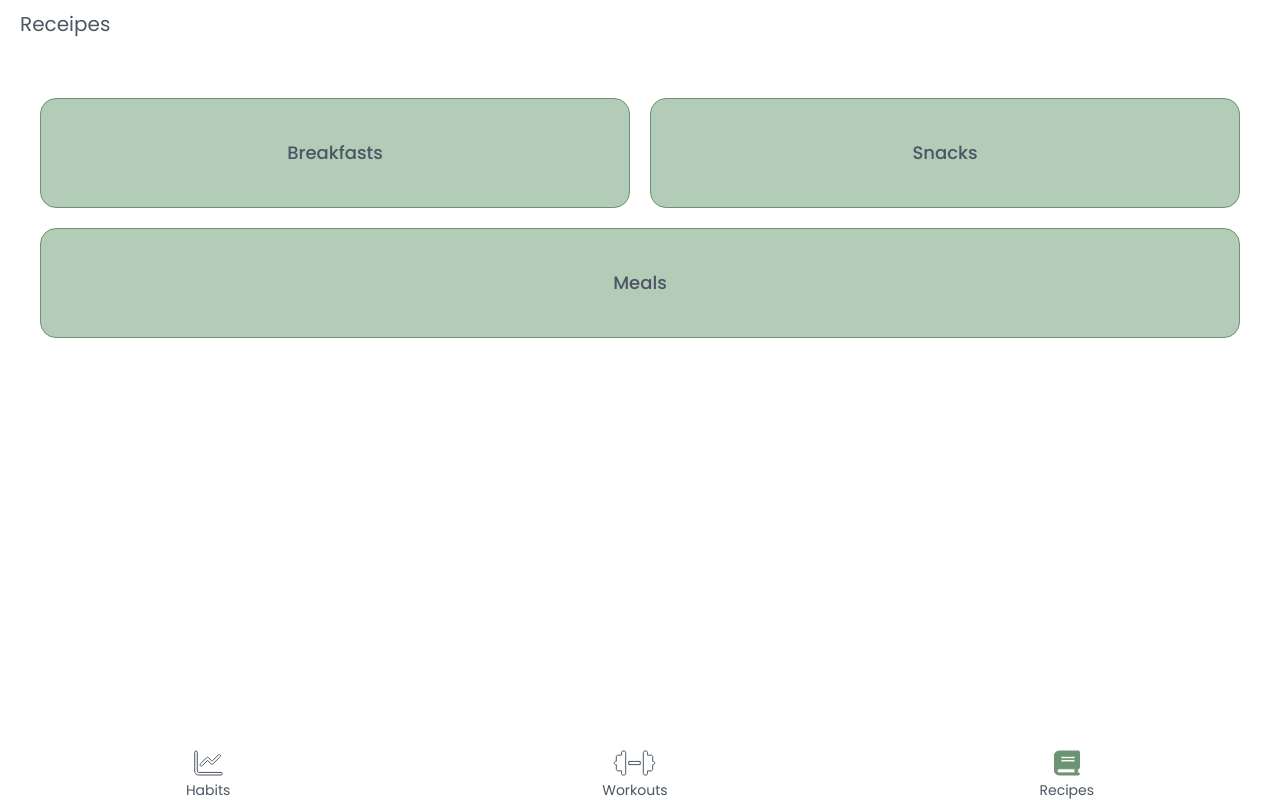
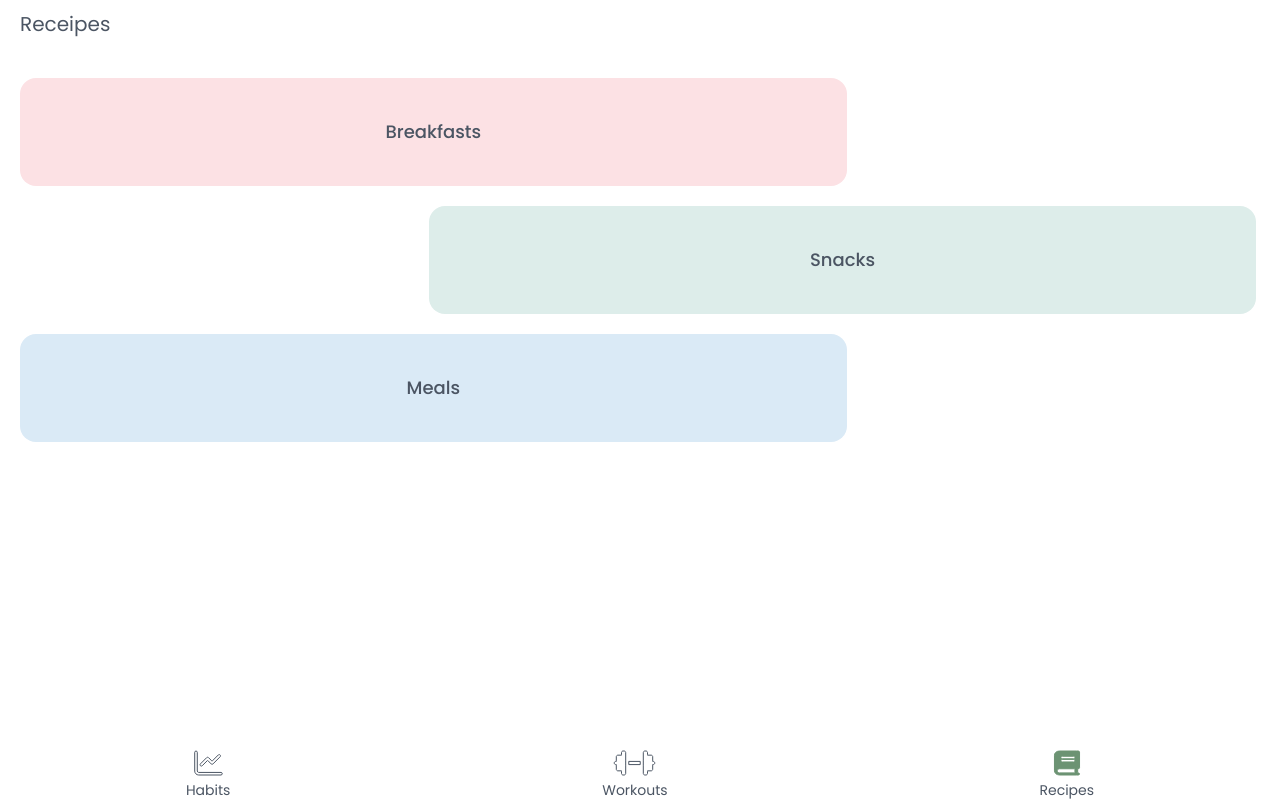
Before and after one commit to Amir-R1384/75-hard, a React (Vite) app: page /app/recipes in a window 1280 px wide. Built offline with nearby package versions, Linux system fonts and the light colour scheme; no server answers.

Commit message:
Minor UI fixes + DB bug fix

```diff
--- a/src/components/Footer.tsx
+++ b/src/components/Footer.tsx
@@ -2,7 +2,7 @@ import { Link, useLocation } from 'react-router-dom'
 
 export default function Footer() {
 	return (
-		<div className="flex fixed backdrop-blur-lg pt-3 bottom-0 justify-around items-center inset-bottom text-dark text-sm w-full">
+		<div className="flex fixed backdrop-blur-lg pt-3 bottom-0 justify-around items-center inset-bottom text-dark text-sm w-full z-50">
 			<FooterLink name="Habits" icon="chart" />
 			<FooterLink name="Workouts" icon="dumbbell" />
 			<FooterLink name="Recipes" icon="book" />
--- a/src/pages/RecipeCategory.tsx
+++ b/src/pages/RecipeCategory.tsx
@@ -5,23 +5,23 @@ export default function Recipes() {
 		<div className="space-y-10">
 			<div className="title">Receipes</div>
 			<div className="space-y-4">
-				<div className="grid grid-cols-2 p-5 gap-5">
+				<div className="grid grid-cols-1 gap-5">
 					<Link
 						to="/app/recipe"
 						state={{ category: 'breakfast' }}
-						className="py-10 bg-green-light rounded-2xl active:brightness-90 font-medium border border-green  grid place-content-center text-lg">
+						className="py-10 bg-[#fce1e4] w-2/3 rounded-2xl active:brightness-90 font-medium grid place-content-center text-lg">
 						Breakfasts
 					</Link>
 					<Link
 						state={{ category: 'snack' }}
 						to="/app/recipe"
-						className="py-10 bg-green-light rounded-2xl active:brightness-90 font-medium border border-green  grid place-content-center text-lg">
+						className="py-10 bg-[#ddedea] w-2/3 ml-[33%] rounded-2xl active:brightness-90 font-medium grid place-content-center text-lg">
 						Snacks
 					</Link>
 					<Link
 						state={{ category: 'meal' }}
 						to="/app/recipe"
-						className="py-10 col-span-2 bg-green-light rounded-2xl active:brightness-90 font-medium border border-green  grid place-content-center text-lg">
+						className="py-10  bg-[#daeaf6] w-2/3 rounded-2xl active:brightness-90 font-medium grid place-content-center text-lg">
 						Meals
 					</Link>
 				</div>
--- a/src/pages/Settings.tsx
+++ b/src/pages/Settings.tsx
@@ -1,13 +1,19 @@
 import { signOut as FB_signOut } from 'firebase/auth'
 import { Link, useNavigate } from 'react-router-dom'
+import { useSetRecoilState } from 'recoil'
+import { userStateReadyAtom } from '../atoms'
 import { LeftIcon } from '../components/icons'
 import { auth } from '../firebase'
 
 export default function Settings() {
 	const navigate = useNavigate()
+	const setUserStateReady = useSetRecoilState(userStateReadyAtom)
 
 	function signOut() {
-		FB_signOut(auth).then(() => navigate('/'))
+		FB_signOut(auth).then(() => {
+			setUserStateReady(false)
+			navigate('/')
+		})
 	}
 
 	return (
--- a/tailwind.config.cjs
+++ b/tailwind.config.cjs
@@ -9,7 +9,10 @@ module.exports = {
 			colors: {
 				dark: colors.gray['600'],
 				light: colors.gray['400'],
-				green: '#6C9373',
+				green: {
+					DEFAULT: '#6C9373',
+					...colors.green
+				},
 				'green-light': '#B3CCB7'
 			},
 			spacing: {
```
Also changed, not shown: public/assets/icons/pwa-icon.png.
